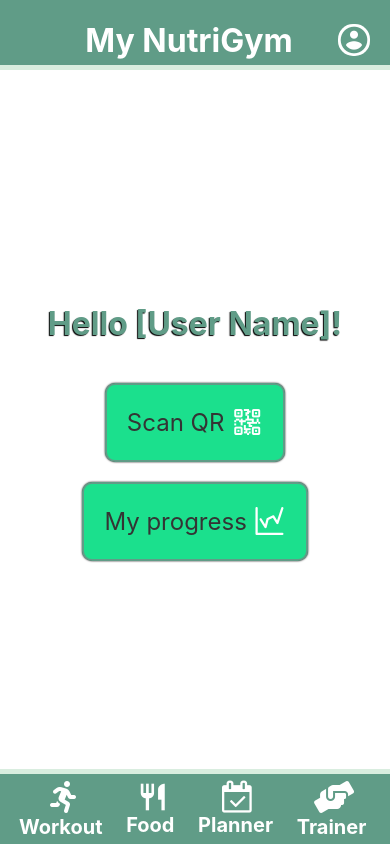
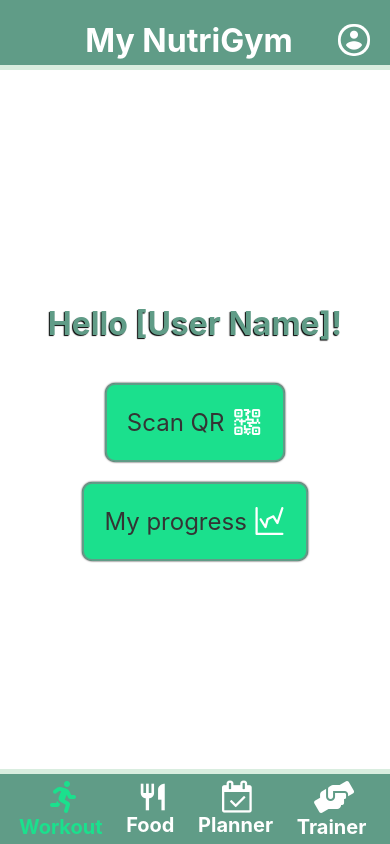
Before and after one commit to ZephyrSV/LauraGymApp, a React Native app: screen /Workout in a window 390 px wide. Built offline with nearby package versions, Linux system fonts and the light colour scheme.

Commit message:
cleanups

```diff
--- a/components/Footer.js
+++ b/components/Footer.js
@@ -2,12 +2,32 @@ import {View} from "react-native";
 import {s} from "./styles";
 import React from "react";
 import IconButton from "./IconButton";
+import { useRoute } from '@react-navigation/native';
 
 export default function Footer({route, navigation}) {
+
+    const route1 = useRoute();
+    console.log(route1.name);
+
+    function FooterButton({icon, label, OnPress, family}){
+        const route1 = useRoute();
+        const textStyle = [s.text, s.footer_text, (label === route1.name ? [s.footer_selected] : null)];
+        const buttonStyle = [s.colorWhite, (label === route1.name ? [s.footer_selected] : null)];
+        return (
+            <IconButton
+                icon={icon}
+                label={label}
+                OnPress={OnPress}
+                family={family} vertical={true}
+                textStyle={textStyle}
+                buttonStyle={buttonStyle}
+            />
+        )
+    }
     return (
         <View style={[s.footer, s.elementRow]}>
             <View/>
-            <IconButton
+            <FooterButton
                 icon={"running"}
                 label={"Workout"}
                 OnPress={() => alert("This feature is currently being developed")}
--- a/components/IconButton.js
+++ b/components/IconButton.js
@@ -1,10 +1,6 @@
 import {s} from "./styles";
 import {AntDesign, MaterialCommunityIcons, FontAwesome5, FontAwesome} from "@expo/vector-icons";
 import {Pressable, Text, View} from "react-native";
-
-const defaultButtonStyle = {
-    color: "#fff",
-}
 
 /**
  * Returns a button with an icon (based on family) and a label, with a vertical or horizontal layout and an onPress function
@@ -18,7 +14,7 @@ const defaultButtonStyle = {
  * @param iconStyle {object} - The extra style of the icon (default: nothing)
  * @returns {JSX.Element}
  */
-export default function IconButton ({ icon, family="AntDesign", label, OnPress, vertical=false, textStyle=s.text, buttonStyle=defaultButtonStyle, iconStyle={}}) {
+export default function IconButton ({ icon, family="AntDesign", label, OnPress, vertical=false, textStyle=s.text, buttonStyle=s.colorWhite, iconStyle={}}) {
     function getIcon(){
         switch (family) {
             case "AntDesign":
--- a/components/styles.js
+++ b/components/styles.js
@@ -110,6 +110,12 @@ export const s = StyleSheet.create({
         fontSize: 20,
         fontWeight: 'bold',
     },
+    footer_selected: {
+        color: cyan,
+    },
+    colorWhite: {
+        color: white,
+    },
     header: {
         flexDirection: 'row',
         position: 'absolute',
```
